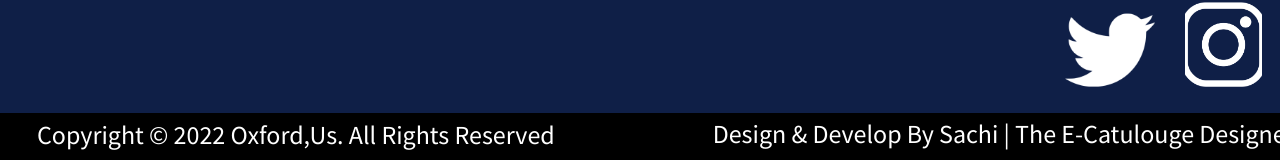
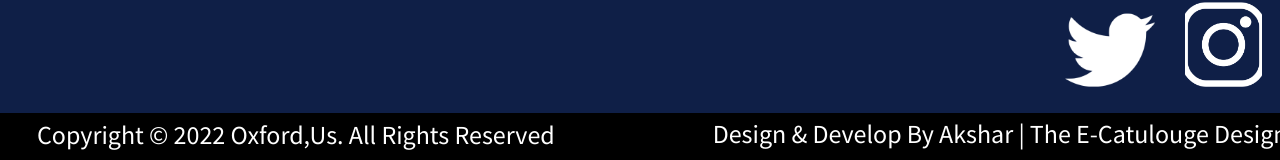
Before and after one commit to Akshar2325/sample_collage_UI, a plain HTML site: page desktop-1.html in a window 1280 px wide. Shown: the part 7313-7473 px from the top of the page. Drawn offline with Linux system fonts and the light colour scheme; a web font is replaced by a local one.

Commit message:
Update desktop-1.html

```diff
--- a/desktop-1.html
+++ b/desktop-1.html
@@ -288,7 +288,7 @@
     </div>
     <div class="copyright-part-6nt">
       <p class="copyright-2022-oxfordus-all-rights-reserved-oxC">Copyright © 2022 Oxford,Us. All Rights Reserved</p>
-      <p class="design-develop-by-akshar-the-e-catulouge-designer-hXn">Design &amp; Develop By Sachi | The E-Catulouge Designer</p>
+      <p class="design-develop-by-akshar-the-e-catulouge-designer-hXn">Design &amp; Develop By Akshar | The E-Catulouge Designer</p>
     </div>
   </div>
   <img class="university-of-oxford-logo-1-CzL" src="./assets/university-of-oxford-logo-1.png"/>
```
